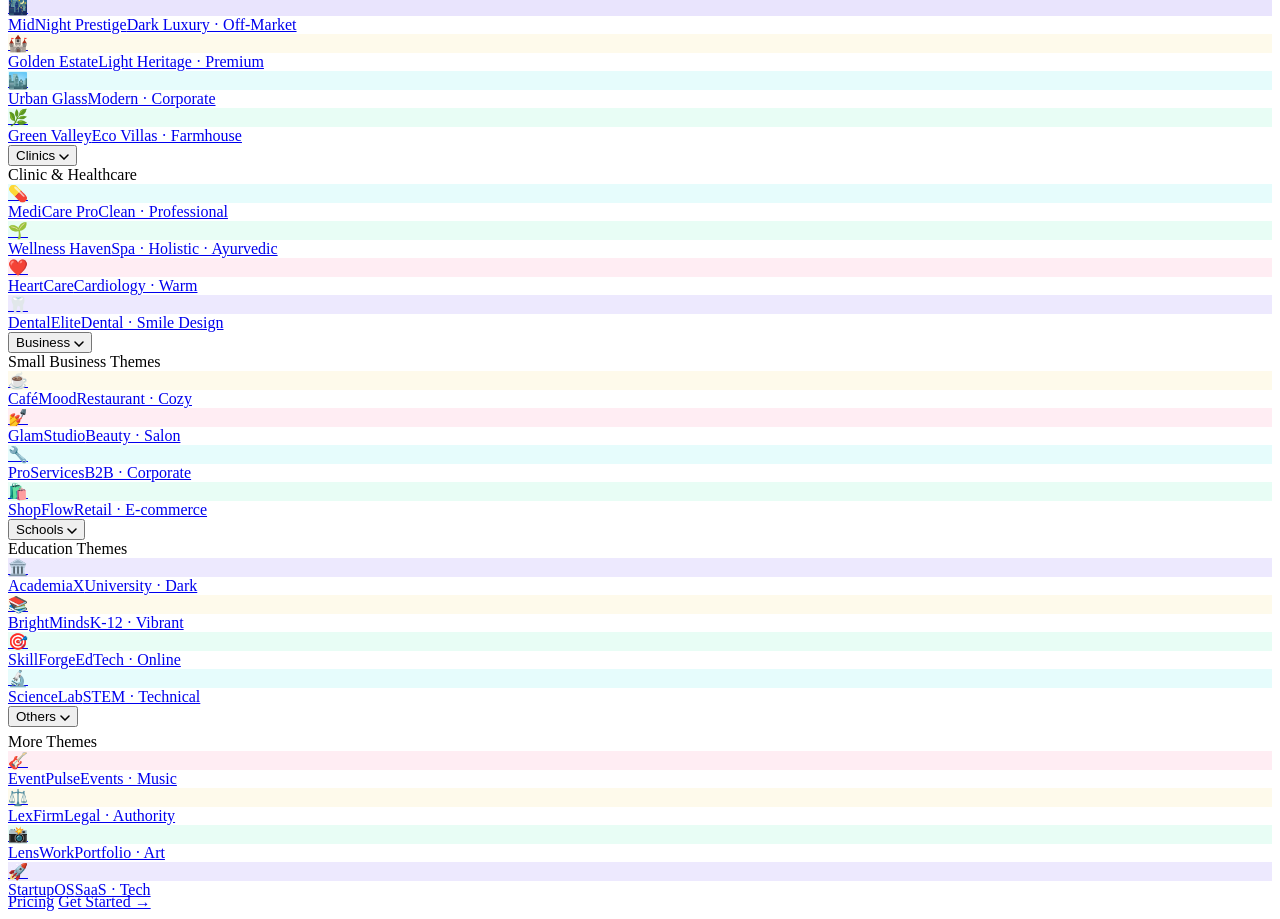
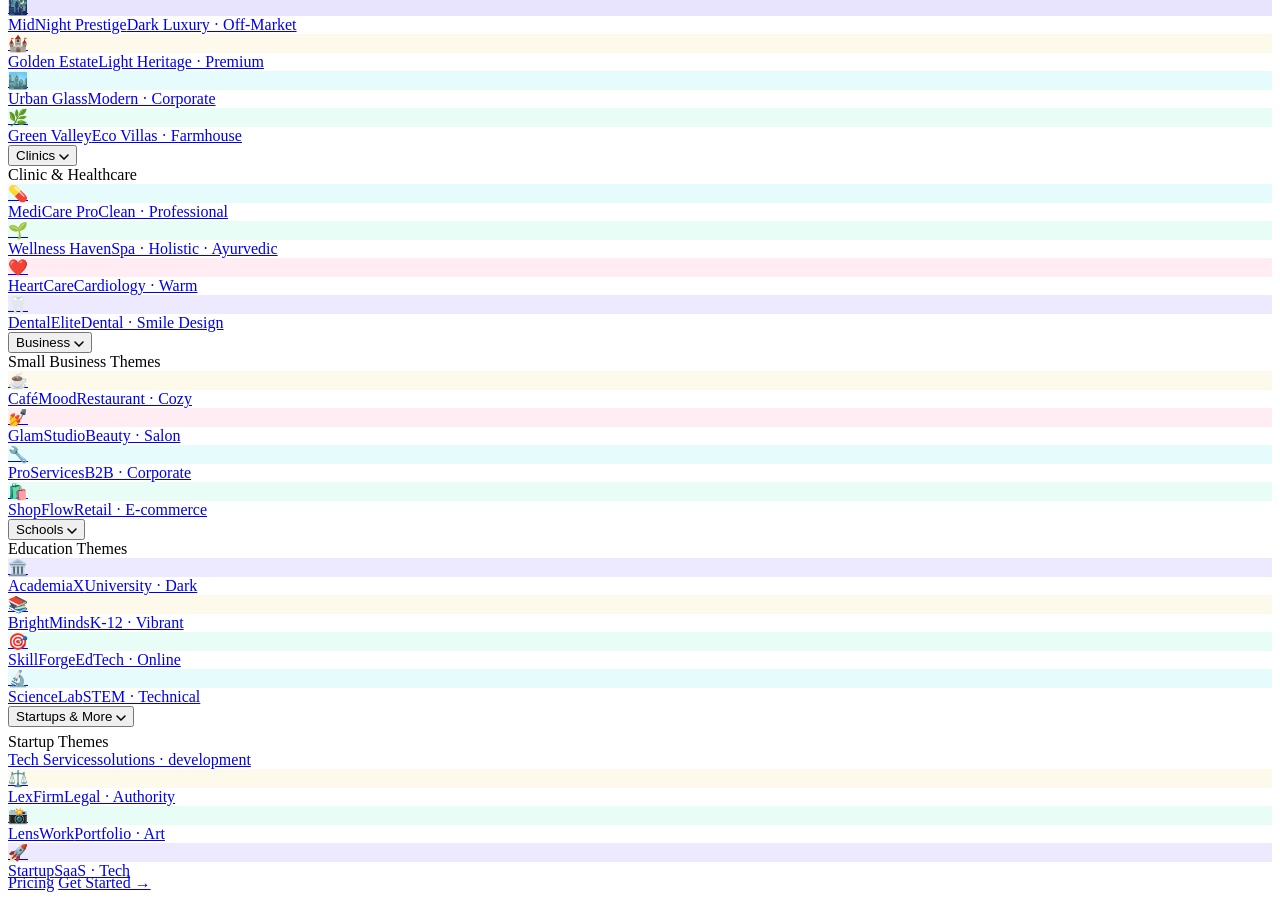
Before and after one commit to nazeer14/Themes, a plain HTML site: page src/navbar.html in a window 1280 px wide. Shown: the part 68-987 px from the top of the page. Drawn offline with Linux system fonts and the light colour scheme.

Commit message:
after link adding

```diff
--- a/src/navbar.html
+++ b/src/navbar.html
@@ -155,17 +155,17 @@
             <!-- Others -->
             <div class="ni">
                 <button class="ni-btn">
-                    Others
+                    Startups & More
                     <svg class="ni-arrow" width="10" height="6" viewBox="0 0 10 6" fill="none">
                         <path d="M1 1l4 4 4-4" stroke="currentColor" stroke-width="1.5" stroke-linecap="round" />
                     </svg>
                 </button>
                 <div class="ndrop" style="left:auto;right:0;transform:translateX(0) translateY(6px)">
-                    <div class="ndrop-head">More Themes</div>
+                    <div class="ndrop-head">Startup Themes</div>
                     <div class="ndrop-grid">
-                        <a href="#" class="di">
-                            <div class="di-icon" style="background:rgba(255,77,141,.1)">🎸</div>
-                            <div><span class="di-name">EventPulse</span><span class="di-sub">Events · Music</span></div>
+                        <a href="https://services-style-1.vercel.app/" class="di" target="_blank">
+                            <div class="di-icon" style="background:rgba(255,77,141,.1)"></div>
+                            <div><span class="di-name">Tech Services</span><span class="di-sub">solutions · development</span></div>
                         </a>
                         <a href="#" class="di">
                             <div class="di-icon" style="background:rgba(245,200,66,.1)">⚖️</div>
@@ -177,7 +177,7 @@
                         </a>
                         <a href="#" class="di">
                             <div class="di-icon" style="background:rgba(108,78,242,.12)">🚀</div>
-                            <div><span class="di-name">StartupOS</span><span class="di-sub">SaaS · Tech</span></div>
+                            <div><span class="di-name">Startup</span><span class="di-sub">SaaS · Tech</span></div>
                         </a>
                     </div>
                 </div>
```
